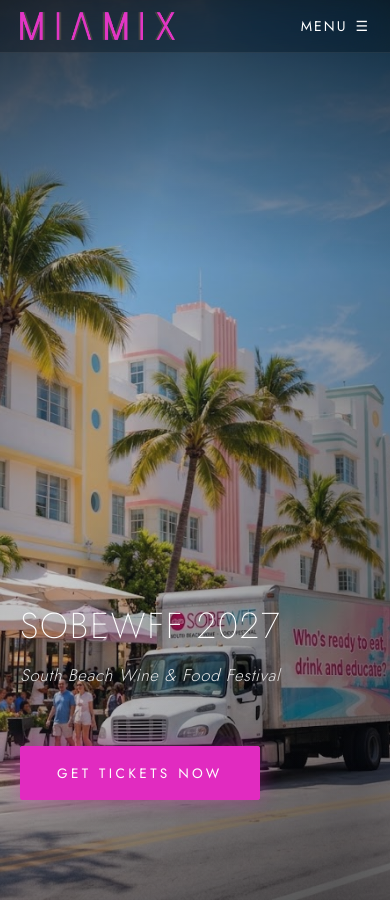
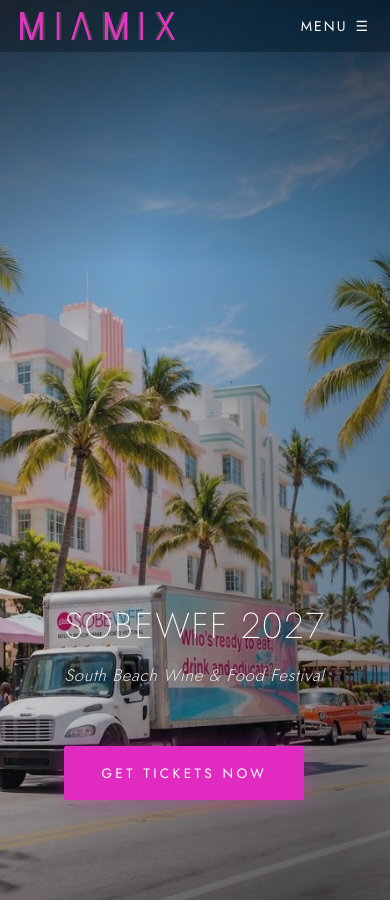
Before and after one commit to MIAMIX-io/MIAMIX.VIP-Site, a Jekyll site: the page built from index.html, in a window 390 px wide and 900 px high. Built offline with Jekyll 4.4.1, drawn with Linux system fonts in a browser that asks for light colours.

Commit message:
Update home.css

```diff
--- a/assets/css/home.css
+++ b/assets/css/home.css
@@ -3,11 +3,12 @@
 
 .hero, .rows, .services-wrapper { font-family: 'Jost', 'Montserrat', sans-serif; -webkit-font-smoothing: antialiased; }
 
-/* --- HERO --- */
+/* --- HERO - one definition --- */
 .hero {
     position: relative; isolation: isolate; overflow: hidden;
-    height: auto; min-height: min(92vh, 860px); min-height: min(92svh, 860px);
-    justify-content: flex-start; padding: 120px 60px 64px;  /* text starts near the top */
+    display: flex; align-items: flex-end;
+    min-height: 100svh; min-height: 100dvh;
+    padding: 120px 60px 64px;
     background: var(--hero-image) 90% / cover no-repeat, #000;
 }
 .hero::before {   /* overcast layer — sits ABOVE the photo, BELOW the text */
@@ -23,7 +24,7 @@
 /* Homepage hero content: left-aligned, above overlays.
    index.html uses .hero-badge + plain h1/p, NOT .hero-eyebrow/.hero-title,
    so style those exact selectors here. */
-.hero-content { position: relative; z-index: 2; max-width: 760px; margin: 0; text-align: left; }
+.hero-content { position: relative; z-index: 2; max-width: 760px; margin: 0; text-align: left; padding-bottom: 20px; }
 .hero-content .hero-badge { display: inline-block; margin-bottom: 20px; font-size: .9rem; font-weight: 400; letter-spacing: .3em; text-transform: uppercase; color: var(--primary-pink, #E12BC0); }
 .hero-content h1 { margin: 0 0 16px; font-size: clamp(2.75rem, 6vw, 4.8rem); font-weight: 200; letter-spacing: .05em; line-height: 1.05; text-transform: uppercase; color: #fff; }
 .hero-content p { margin: 0 0 8px; font-size: clamp(1rem, 1.6vw, 1.3rem); font-weight: 300; font-style: italic; line-height: 1.6; letter-spacing: .04em; color: #e6e6e6; }
@@ -36,15 +37,13 @@
 }
 .hero-btn:hover { background: #000; color: var(--primary-pink, #E12BC0); }
 @keyframes hero-drift { from { background-position: 0% 0; } to { background-position: 100% 0; } }
-@media (max-width: 900px) { .hero { padding: 112px 24px 48px; } }
 @media (prefers-reduced-motion: reduce) { .hero::before { animation: none; } }
 
 /* Desktop: focus on the bottom of the hero image */
 @media (min-width: 901px) {
-    .hero {
-        background-position: 90%;
-    }
+    .hero { background-position: 90%; }
 }
+
 /* --- ROWS (streaming-style shelves) --- */
 .rows { padding-bottom: 20px; }
 .row { position: relative; padding: 56px 0 28px; overflow: hidden; --accent: var(--primary-pink); }
@@ -52,12 +51,7 @@
     content: ""; position: absolute; inset: 0; pointer-events: none;
     background: radial-gradient(900px 320px at 6% 0%, color-mix(in srgb, var(--accent) 16%, transparent), transparent 70%);
 }
-.row-bg {
-    position: absolute; inset: -40px; background-size: cover; background-position: center;
-    opacity: .12; filter: blur(34px) saturate(1.4); pointer-events: none;
-    -webkit-mask-image: linear-gradient(to bottom, #000 0%, transparent 85%);
-            mask-image: linear-gradient(to bottom, #000 0%, transparent 85%);
-}
+.row-bg { display: none; }
 .row + .row { border-top: 1px solid #444; }
 
 .row-head {
@@ -87,12 +81,11 @@
     position: relative; display: flex; gap: 20px; padding: 28px 60px 36px;
     overflow-x: auto; overflow-y: hidden; scrollbar-width: none; -webkit-overflow-scrolling: touch;
     cursor: grab; overscroll-behavior-x: contain;
-    -webkit-mask-image: linear-gradient(to right, transparent 0, #000 40px, #000 calc(100% - 40px), transparent 100%);
-            mask-image: linear-gradient(to right, transparent 0, #000 40px, #000 calc(100% - 40px), transparent 100%);
-    /* deliberately no scroll-snap: free, endless scrolling */
+    scroll-snap-type: x mandatory; scroll-padding-inline: 60px;
+    -webkit-mask-image: none; mask-image: none;
 }
 .row-track::-webkit-scrollbar { display: none; }
-.row-track.is-dragging { cursor: grabbing; user-select: none; }
+.row-track.is-dragging { cursor: grabbing; user-select: none; scroll-snap-type: none; }
 .row-track.is-dragging a { pointer-events: none; }
 
 .row-btn {
@@ -110,10 +103,10 @@
 @media (hover: none) { .row-btn { display: none !important; } }
 
 /* --- POSTER CARDS --- */
-.poster { display: block; flex: 0 0 auto; width: 240px; -webkit-user-drag: none; }
+.poster { display: block; flex: 0 0 auto; width: 240px; -webkit-user-drag: none; scroll-snap-align: start; scroll-snap-stop: always; }
 .poster-img {
     position: relative; display: block; aspect-ratio: 3 / 4; border-radius: 0; overflow: hidden;
-    background: #111; border: 1px solid #444;
+    background: #111; border: 1px solid #444; will-change: transform;
     transition: transform .4s cubic-bezier(.25,.46,.45,.94), border-color .4s ease;
 }
 .poster-img img { width: 100%; height: 100%; object-fit: cover; display: block; pointer-events: none; }
@@ -217,17 +210,14 @@
 }
 
 @media (max-width: 900px) {
+    .hero { padding: 140px 20px 80px; }
     .hero h1 { font-size: 2.25rem; line-height: 1.15; }
     .hero p { font-size: 1.05rem; margin-bottom: 25px; }
     .hero-btn { position: relative; bottom: auto; right: auto; display: inline-block; align-self: flex-start; }
 
     .row { padding: 40px 0 16px; }
     .row-head { padding: 0 20px; }
-    .row-track { padding: 22px 20px 28px; gap: 14px; }
-    .row-track {
-        -webkit-mask-image: linear-gradient(to right, transparent 0, #000 14px, #000 calc(100% - 14px), transparent 100%);
-                mask-image: linear-gradient(to right, transparent 0, #000 14px, #000 calc(100% - 14px), transparent 100%);
-    }
+    .row-track { padding: 22px 20px 28px; gap: 14px; scroll-padding-inline: 20px; }
     .poster { width: 170px; }
     .poster-title { font-size: .95rem; }
     .row--featured .poster { width: 220px; }
@@ -244,67 +234,3 @@
     html { scroll-behavior: auto; }
     .poster-img, .cta-btn, .row-btn, .services-wrapper * { transition: none !important; }
 }
-.row-bg { display: none; }
-.row-track { -webkit-mask-image: none; mask-image: none; }
-.poster-img { will-change: transform; }
-
-/* Cap fast swipes: carousel stops on each poster instead of flying past */
-.row-track { scroll-snap-type: x mandatory; scroll-padding-inline: 60px; }
-.poster { scroll-snap-align: start; scroll-snap-stop: always; }
-.row-track.is-dragging { scroll-snap-type: none; } /* keeps mouse-dragging smooth on desktop */
-@media (max-width: 900px) { .row-track { scroll-padding-inline: 20px; } }
-section.hero { padding: 120px 60px 64px; }
-@media (max-width: 900px) {
-  section.hero { padding: 112px 24px 48px; }
-}
-/* HEADER FIX - logo left, menu right, no centering */
-.site-header, header { display: block !important; width: 100% !important; }
-.header-inner {
-  display: flex !important; flex-direction: row !important;
-  align-items: center !important; justify-content: space-between !important;
-  width: 100% !important; max-width: 1200px !important;
-  margin: 0 auto !important; padding: 12px 20px !important;
-  position: relative !important; text-align: left !important;
-}
-.logo { flex: 0 0 auto !important; margin-right: auto !important; text-align: left !important; display: flex !important; justify-content: flex-start !important; }
-.logo img { margin: 0 !important; height: 32px !important; width: auto !important; }
-.main-nav, .nav-center { flex: 1 1 auto !important; display: flex !important; justify-content: center !important; }
-.menu-btn, .mobile-menu-toggle { flex: 0 0 auto !important; margin-left: auto !important; }
-
-@media (max-width: 900px) {
-  .header-inner { padding: 12px 20px !important; }
-  .logo img { height: 28px !important; }
-  .header-socials, .nav-right { display: none !important; }
-  .main-nav, .nav-center { display: none !important; }
-  .main-nav.open, .nav-center.active { display: block !important; position: absolute !important; top: 100% !important; right: 0 !important; left: auto !important; width: 280px !important; background: #000 !important; border-top: 2px solid #E12BC0 !important; padding: 16px 20px 20px !important; }
-  .menu-btn, .mobile-menu-toggle { display: flex !important; margin-left: auto !important; }
-}
-
-/* HOME HERO - fill screen on mobile like Events */
-@media (max-width: 900px) {
-  .hero {
-    min-height: 100svh !important; height: 100svh !important;
-    padding: 140px 20px 60px !important;
-    display: flex !important; align-items: flex-end !important;
-    background-position: center 80% !important;
-  }
-  .hero-content { padding-bottom: 20px; }
-}
-/* HOME HERO - fill screen, no peek of next section */
-.hero {
-  min-height: 100svh !important;
-  height: 100svh !important;
-  min-height: 100dvh !important;
-  height: 100dvh !important;
-  display: flex !important;
-  align-items: flex-end !important;
-  overflow: hidden !important;
-}
-@media (max-width: 768px) {
-  .hero {
-    min-height: 100dvh !important;
-    height: 100dvh !important;
-    padding: 140px 20px 80px !important;
-    background-position: center 80% !important;
-  }
-}
```
